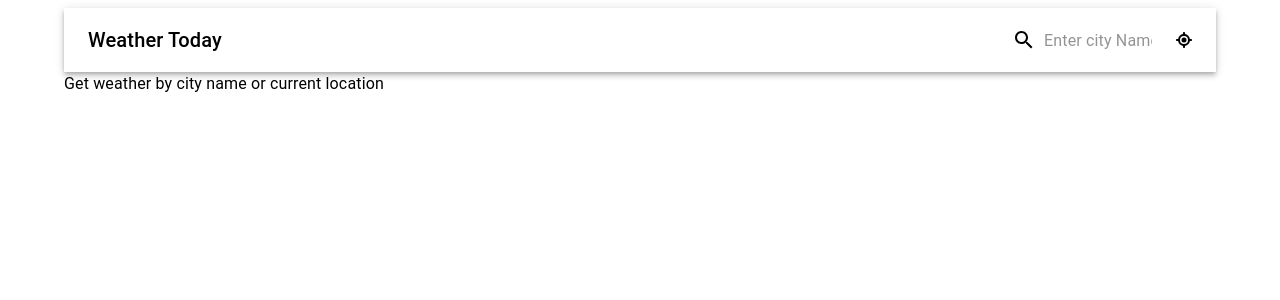
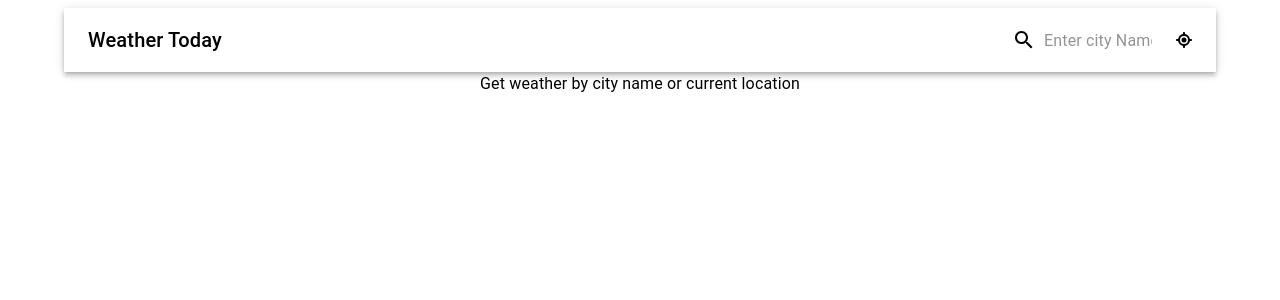
Before and after one commit to Samad-11/weatherApp, a React (Create React App) app: page / in a window 1280 px wide. Shown: the top 300 px of the page. Built offline with nearby package versions, Linux system fonts and the light colour scheme; no server answers.

Commit message:
current city

```diff
--- a/src/App.js
+++ b/src/App.js
@@ -53,7 +53,9 @@ const App = () => {
           </Box>
         )}
         {!weather && (
-          <Typography>Get weather by city name or current location</Typography>
+          <Typography component={"div"} textAlign={"center"}>
+            Get weather by city name or current location{" "}
+          </Typography>
         )}
       </Box>
     </Container>
```
